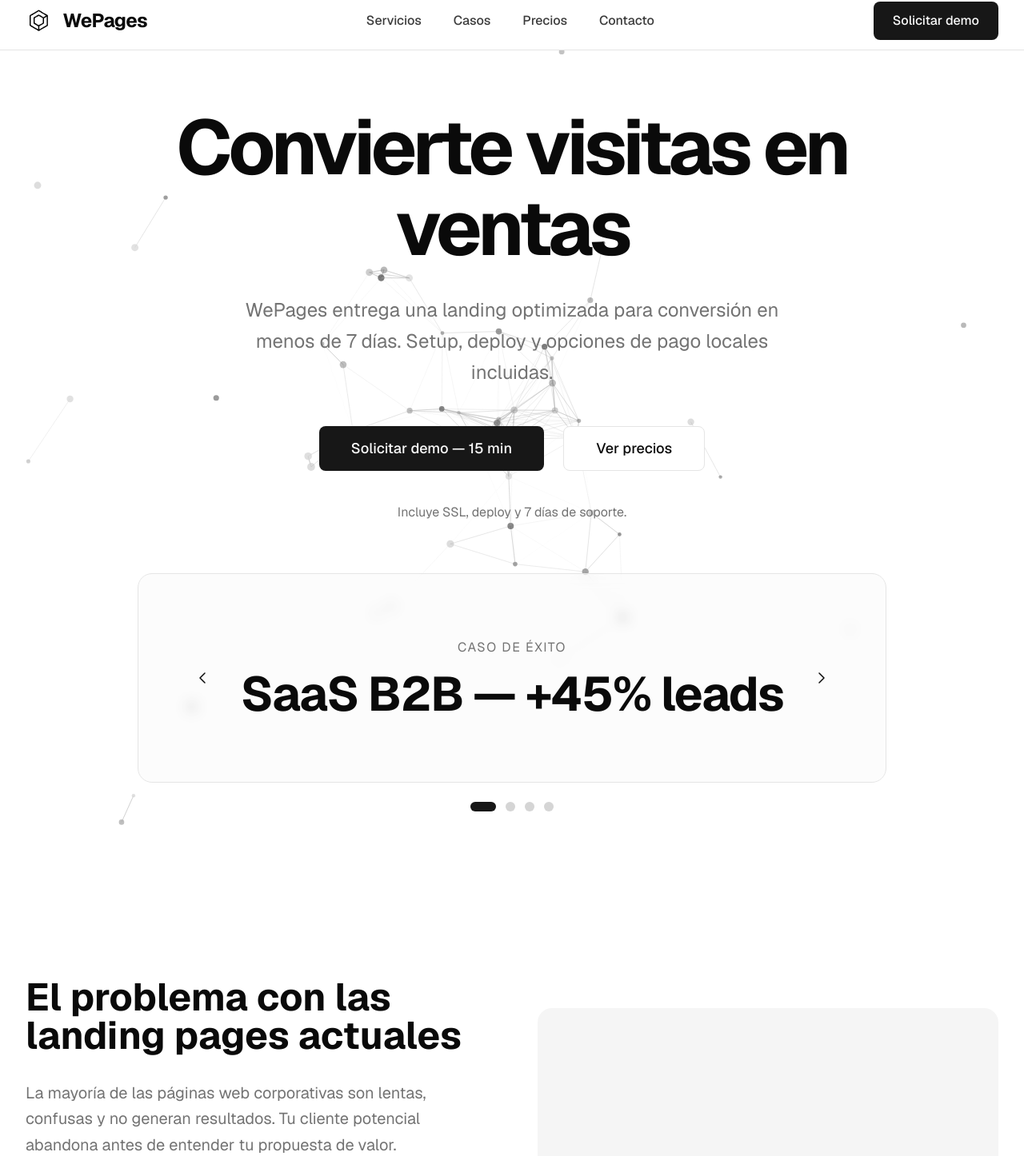
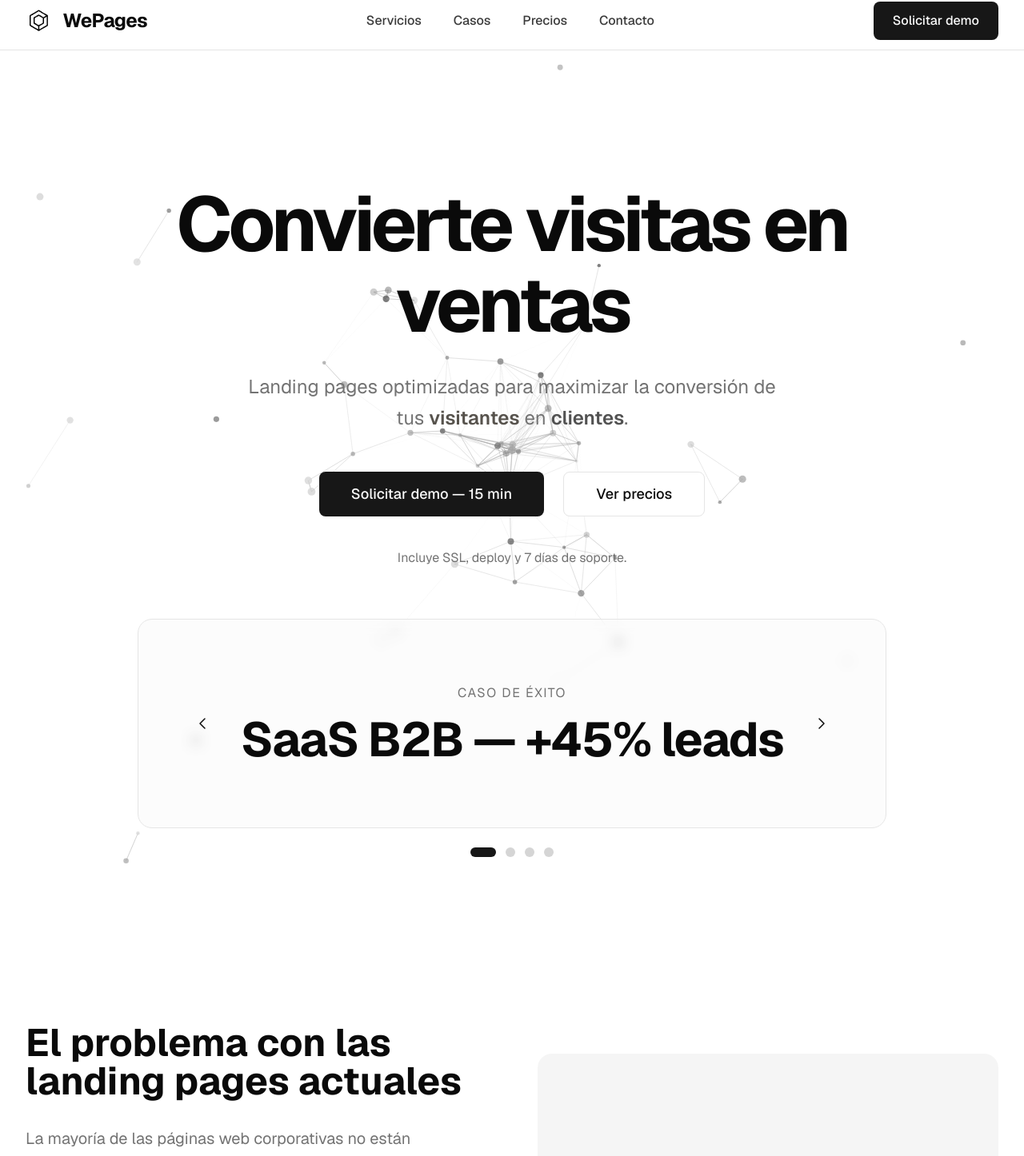
Before and after one commit to WeTechStudio/WePages, a Next.js app: page / in a window 1280 px wide. Shown: the part 10-1456 px from the top of the page at 80% size. Built offline with nearby package versions, Linux system fonts and the light colour scheme; a web font is replaced by a local one.

Commit message:
feat: enhance text descriptions

```diff
--- a/components/FeaturesSection.tsx
+++ b/components/FeaturesSection.tsx
@@ -4,12 +4,12 @@
   {
     icon: BarChart3,
     title: 'Medible',
-    description: 'Analytics integrados desde el día uno. Sin configuraciones extra.',
+    description: 'Medimos visitas, clics y conversiones desde el primer día.',
   },
   {
     icon: Zap,
     title: 'Rápida',
-    description: 'Carga en menos de 2 segundos. Optimizada para Core Web Vitals.',
+    description: 'Carga rápida. Optimizada para Core Web Vitals.',
   },
   {
     icon: Globe,
@@ -19,7 +19,7 @@
   {
     icon: CheckCircle,
     title: 'Mantenimiento',
-    description: 'Soporte técnico incluido por 30 días. Después, plans opcionales.',
+    description: 'Soporte técnico incluido por 30 días. Después, planes opcionales.',
   },
 ];
 
--- a/components/HeroSection.tsx
+++ b/components/HeroSection.tsx
@@ -4,6 +4,7 @@
 import { ChevronLeft, ChevronRight } from "lucide-react";
 import Particles, { initParticlesEngine } from "@tsparticles/react";
 import { loadSlim } from "@tsparticles/slim";
+import { HighlightWord } from "@/components/ui/HighlightWord";
 
 const CAROUSEL_ITEMS = [
   { label: "SaaS B2B", metric: "+45% leads" },
@@ -136,13 +137,13 @@
         />
       )}
 
-      <div className="container mx-auto max-w-6xl relative z-10 flex-1 flex flex-col justify-center">
+      <div className="mt-24 container mx-auto max-w-6xl relative z-10 flex-1 flex flex-col justify-center">
         <div className="text-center max-w-4xl mx-auto mb-16">
           <h1 className="text-5xl md:text-7xl lg:text-8xl font-bold tracking-tighter mb-8 leading-[1.05]">
             Convierte visitas en ventas
           </h1>
           <p className="text-xl md:text-2xl text-muted-foreground mb-12 leading-relaxed max-w-2xl mx-auto">
-            WePages entrega una landing optimizada para conversión en menos de 7 días. Setup, deploy y opciones de pago locales incluidas.
+            Landing pages optimizadas para maximizar la conversión de tus <HighlightWord variant="hw1">visitantes</HighlightWord> en <HighlightWord variant="hw2">clientes</HighlightWord>.
           </p>
 
           <div className="flex flex-col sm:flex-row gap-6 justify-center mb-10">
--- a/components/ProblemSection.tsx
+++ b/components/ProblemSection.tsx
@@ -1,4 +1,5 @@
 import { AlertCircle, Globe2, MessageCircle } from 'lucide-react';
+import { HighlightWord } from '@/components/ui/HighlightWord';
 
 const ProblemSection = () => {
   return (
@@ -10,7 +11,8 @@
               El problema con las landing pages actuales
             </h2>
             <p className="text-xl text-muted-foreground mb-10 leading-relaxed">
-              La mayoría de las páginas web corporativas son lentas, confusas y no generan resultados. Tu cliente potencial abandona antes de entender tu propuesta de valor.
+              La mayoría de las páginas web corporativas no están diseñadas para <HighlightWord variant="hw1">convertir</HighlightWord>.
+              El resultado: visitas que se pierden, mensajes que no venden y decisiones tomadas a ciegas.
             </p>
 
             <div className="space-y-8">
--- /dev/null
+++ b/components/ui/HighlightWord.tsx
@@ -0,0 +1,19 @@
+interface HighlightWordProps {
+  children: React.ReactNode;
+  variant?: "hw1" | "hw2" | "hw3";
+  className?: string;
+}
+
+export function HighlightWord({ children, variant = "hw1", className = "" }: HighlightWordProps) {
+  const variants = {
+    hw1: "text-stone-600 dark:text-stone-400",
+    hw2: "text-neutral-600 dark:text-neutral-400",
+    hw3: "text-zinc-600 dark:text-zinc-400",
+  };
+
+  return (
+    <span className={`${variants[variant]} font-semibold ${className}`}>
+      {children}
+    </span>
+  );
+}
```
